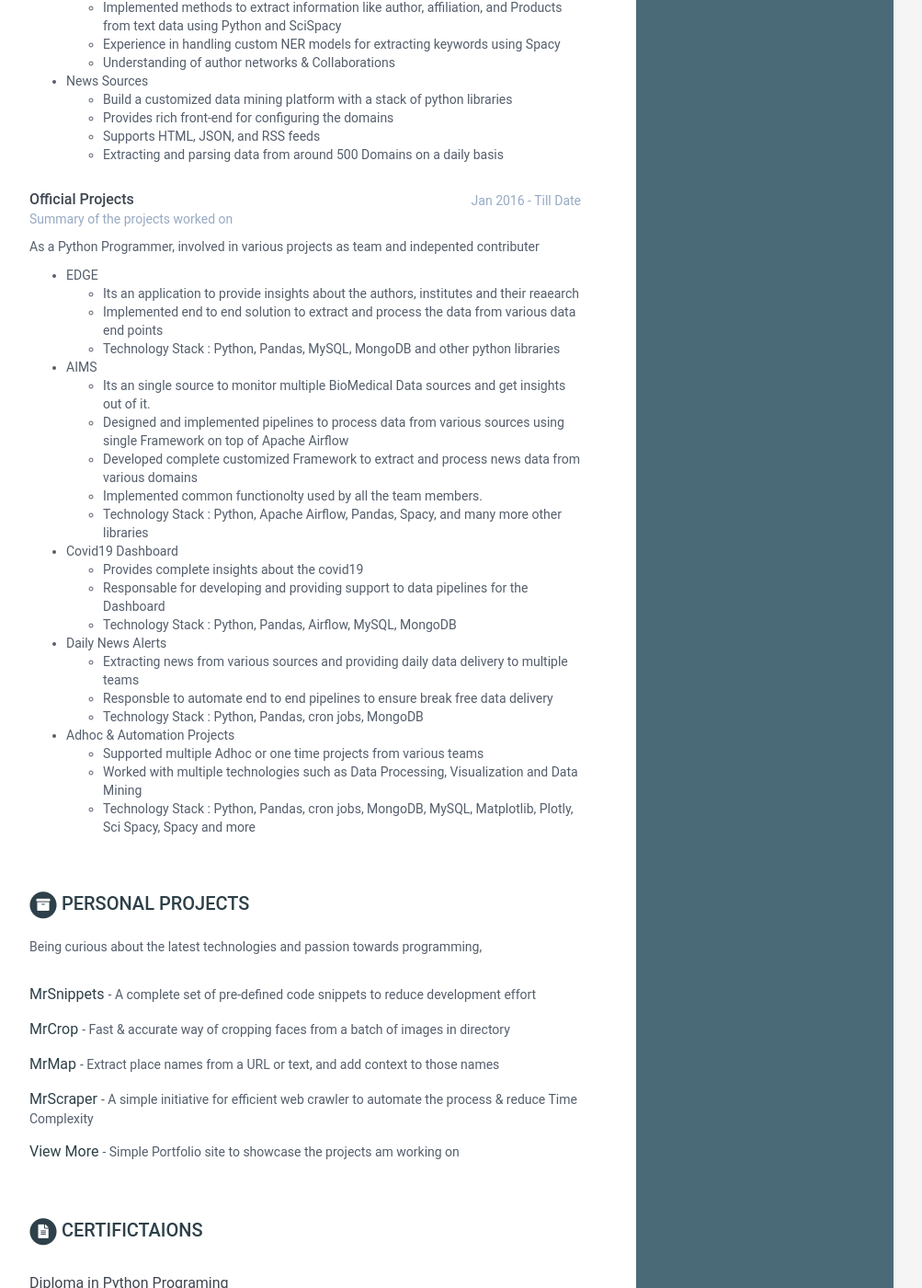
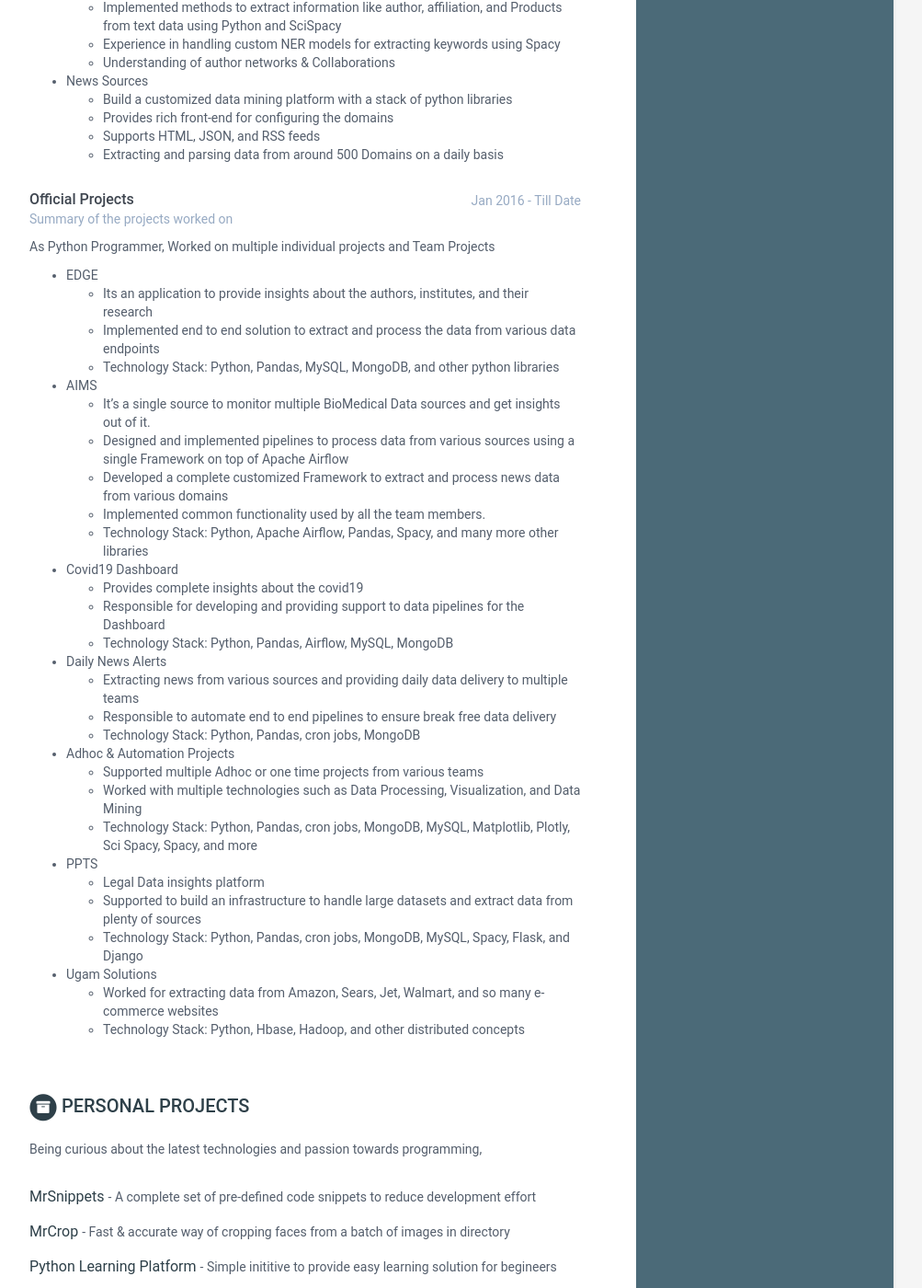
Before and after one commit to dhamodharanrk/online-cv, a Jekyll site: the page built from index.html, in a window 1280 px wide and 1400 px high, scrolled down 2194 px. Shown: the whole window at 92% size, without its empty margins (168-1171 px from the left). Built offline with Jekyll 4.4.1, drawn with Linux system fonts in a browser that asks for light colours; some of the changed text lies outside the part shown.

Commit message:
Update data.yml

```diff
--- a/_data/data.yml
+++ b/_data/data.yml
@@ -174,34 +174,43 @@ experiences:
       time: Jan 2016 - Till Date
       company: Summary of the projects worked on
       details: |
-        As a Python Programmer, involved in various projects as team and indepented contributer
+        As Python Programmer, Worked on multiple individual projects and Team Projects
 
           - EDGE
-              - Its an application to provide insights about the authors, institutes and their reaearch
-              - Implemented end to end solution to extract and process the data from various data end points
-              - Technology Stack : Python, Pandas, MySQL, MongoDB and other python libraries
+              - Its an application to provide insights about the authors, institutes, and their research
+              - Implemented end to end solution to extract and process the data from various data endpoints
+              - Technology Stack: Python, Pandas, MySQL, MongoDB, and other python libraries
 
           - AIMS
-              - Its an single source to monitor multiple BioMedical Data sources and get insights out of it.
-              - Designed and implemented pipelines to process data from various sources using single Framework on top of Apache Airflow
-              - Developed complete customized Framework to extract and process news data from various domains
-              - Implemented common functionolty used by all the team members.
-              - Technology Stack : Python, Apache Airflow, Pandas, Spacy, and many more other libraries
+              - It's a single source to monitor multiple BioMedical Data sources and get insights out of it.
+              - Designed and implemented pipelines to process data from various sources using a single Framework on top of Apache Airflow
+              - Developed a complete customized Framework to extract and process news data from various domains
+              - Implemented common functionality used by all the team members.
+              - Technology Stack: Python, Apache Airflow, Pandas, Spacy, and many more other libraries
 
           - Covid19 Dashboard
               - Provides complete insights about the covid19
-              - Responsable for developing and providing support to data pipelines for the Dashboard
-              - Technology Stack : Python, Pandas, Airflow, MySQL, MongoDB
+              - Responsible for developing and providing support to data pipelines for the Dashboard
+              - Technology Stack: Python, Pandas, Airflow, MySQL, MongoDB
 
           - Daily News Alerts
               - Extracting news from various sources and providing daily data delivery to multiple teams
-              - Responsble to automate end to end pipelines to ensure break free data delivery
-              - Technology Stack : Python, Pandas, cron jobs, MongoDB
+              - Responsible to automate end to end pipelines to ensure break free data delivery
+              - Technology Stack: Python, Pandas, cron jobs, MongoDB
 
           - Adhoc & Automation Projects
               - Supported multiple Adhoc or one time projects from various teams
-              - Worked with multiple technologies such as Data Processing, Visualization and Data Mining
-              - Technology Stack : Python, Pandas, cron jobs, MongoDB, MySQL, Matplotlib, Plotly, Sci Spacy, Spacy and more
+              - Worked with multiple technologies such as Data Processing, Visualization, and Data Mining
+              - Technology Stack: Python, Pandas, cron jobs, MongoDB, MySQL, Matplotlib, Plotly, Sci Spacy, Spacy, and more
+
+          - PPTS
+              - Legal Data insights platform
+              - Supported to build an infrastructure to handle large datasets and extract data from plenty of sources
+              - Technology Stack: Python, Pandas, cron jobs, MongoDB, MySQL, Spacy, Flask, and Django
+
+          - Ugam Solutions
+              - Worked for extracting data from Amazon, Sears, Jet, Walmart, and so many e-commerce websites
+              - Technology Stack: Python, Hbase, Hadoop, and other distributed concepts
 
 publications:
     title: Certifictaions
@@ -243,17 +252,21 @@ projects:
         link: "https://pypi.org/project/MrCrop/"
         tagline: "Fast & accurate way of cropping faces from a batch of images in directory"
 
+      - title: Python Learning Platform
+        link: "https://www.dhamodharanrk.com/lets_learn/"
+        tagline: "Simple inititive to provide easy learning solution for begineers"
+
       - title: MrMap
         link: "#"
         tagline: "Extract place names from a URL or text, and add context to those names"
 
       - title: MrScraper
         link: "#"
-        tagline: "A simple initiative for efficient web crawler to automate the process & reduce Time Complexity"
+        tagline: "Framework to extract and process data with minimal coding experience"
 
       - title: View More
         link: "https://www.dhamodharanrk.com/portfolio/projects/"
-        tagline: "Simple Portfolio site to showcase the projects am working on"
+        tagline: "Website to showcase my working personal projects"
 
 skills:
     title: Skills &amp; Proficiency
```
